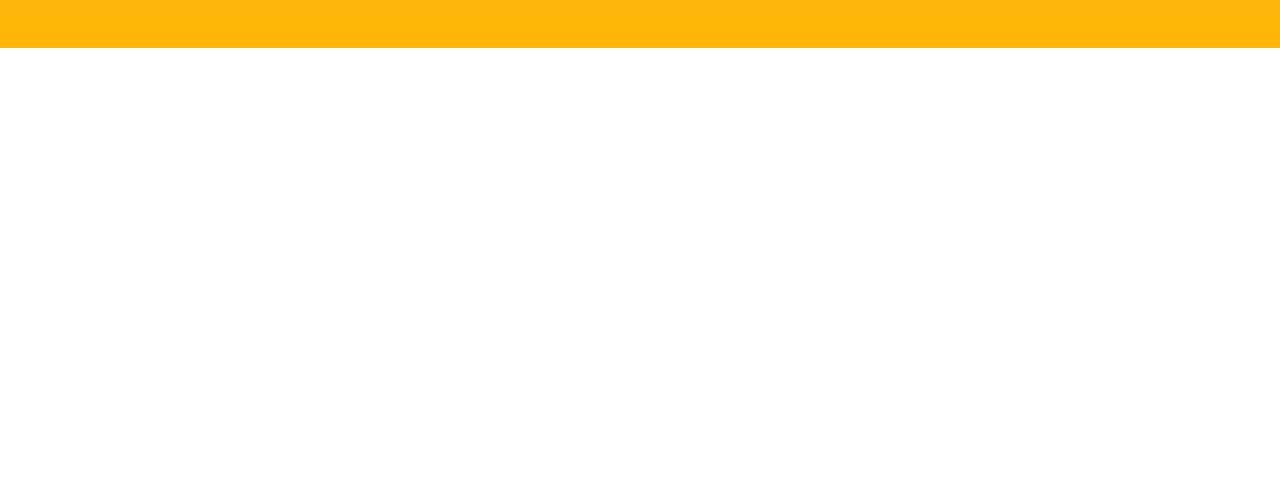
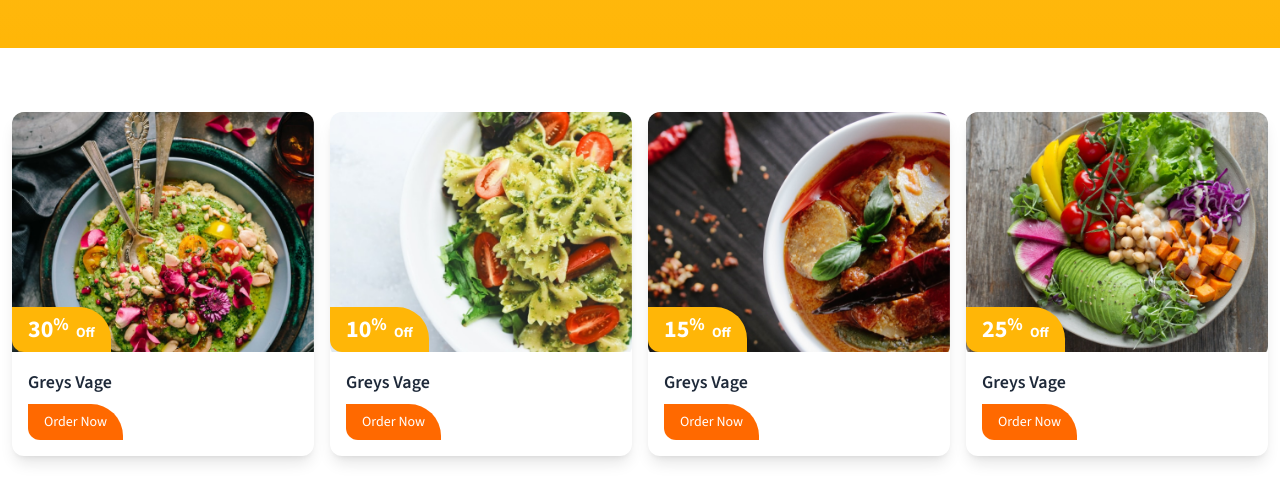
Before and after one commit to rjammarafzal/food-shop, a website: page index.html in a window 1280 px wide. Shown: the part 695-1196 px from the top of the page. Before the commit the page ends 800 px from the top, so only its background shows below. Drawn offline with nearby package versions, Linux system fonts and the light colour scheme.

Commit message:
one section is complete

```diff
--- a/index.html
+++ b/index.html
@@ -27,7 +27,7 @@
           <img src="./src/imgs/Logo.svg" alt="logo" />
         </div>
 
-        <div class=" hidden lg:flex flex-col lg:flex-row gap-3 lg:items-center ">
+        <div class="hidden lg:flex flex-col lg:flex-row gap-3 lg:items-center">
           <p class="font-bold text-[18px] text-gray-800f">Deliver to:</p>
           <div class="flex gap-2 items-center">
             <img src="./src/imgs/map-marker-alt.svg" alt="map" />
@@ -83,11 +83,13 @@
           <div class="w-full max-w-[856px]">
             <div>
               <h1
-                class= "  text-amber-50 font-extrabold text-[50px] lg:text-[88px] leading-[100%]"
+                class="text-amber-50 font-extrabold text-[50px] lg:text-[88px] leading-[100%]"
               >
                 Are You Starving?
               </h1>
-              <p class=" text-[12px] lg:text-[22px] text-[#504F4F] leading-[120%]">
+              <p
+                class="text-[12px] lg:text-[22px] text-[#504F4F] leading-[120%]"
+              >
                 wthin a few clicks, find a meals that are accessible near you
               </p>
             </div>
@@ -141,7 +143,7 @@
               </div>
 
               <!-- Address Input + Button -->
-              <div class="flex flex-col lg:flex-row items-end  gap-3">
+              <div class="flex flex-col lg:flex-row items-end gap-3">
                 <div class="w-full relative">
                   <img
                     src="./src/imgs/search-map.svg"
@@ -155,7 +157,7 @@
                   />
                 </div>
                 <button
-                  class="cursor-pointer flex gap-2 max-w-fit  lg:w-[200px] rounded-xl bg-[#F65900] hover:bg-[#f63500] to-90% px-6 py-3 font-semibold text-white shadow transition"
+                  class="cursor-pointer flex gap-2 max-w-fit lg:w-[200px] rounded-xl bg-[#F65900] hover:bg-[#f63500] to-90% px-6 py-3 font-semibold text-white shadow transition"
                 >
                   <img
                     src="/src/imgs/search-btn-find-food.svg"
@@ -176,6 +178,125 @@
         </div>
       </div>
       <!-- first-section (end) -->
+      <section>
+        <div class="grid grid-cols-1 sm:grid-cols-2 lg:grid-cols-4 gap-4 site-container my-16 justify-between">
+          <div class="w-auto rounded-xl overflow-hidden shadow-lg bg-white">
+            <!-- Image Section -->
+            <div class="relative">
+              <img
+                src="/src/imgs/dish-1.png"
+                alt="Food"
+                class="w-full h-60 object-cover"
+              />
+              <!-- Discount Badge -->
+              <div
+                class="absolute bottom-0 left-0 bg-[#FFB607] text-white font-bold px-4 py-2 rounded-tr-[32px] rounded-bl-[12px]"
+              >
+                <span class=" font-bold text-2xl leading-[120%]">30</span
+                ><span class="text-lg font-bold leading-[100%] align-top">%</span>
+                <span class="text-sm ml-1 leading-[100%]">Off</span>
+              </div>
+            </div>
+
+            <!-- Content Section -->
+            <div class="p-4">
+              <h3 class="text-gray-800 font-semibold text-lg">Greys Vage</h3>
+              <button
+                class="mt-2 bg-orange-500 hover:bg-orange-600 text-white text-sm font-medium px-4 py-2 rounded-tr-[32px] rounded-bl-[12px]"
+              >
+                Order Now
+              </button>
+            </div>
+          </div>
+
+          <div class="w-auto rounded-xl overflow-hidden shadow-lg bg-white">
+            <!-- Image Section -->
+            <div class="relative">
+              <img
+                src="/src/imgs/dish-2.png"
+                alt="Food"
+                class="w-full h-60 object-cover"
+              />
+              <!-- Discount Badge -->
+              <div
+                class="absolute bottom-0 left-0 bg-[#FFB607] text-white font-bold px-4 py-2 rounded-tr-[32px] rounded-bl-[12px]"
+              >
+                 <span class=" font-bold text-2xl leading-[120%]">10</span
+                ><span class="text-lg font-bold leading-[100%] align-top">%</span>
+                <span class="text-sm ml-1 leading-[100%]">Off</span>
+              </div>
+            </div>
+
+            <!-- Content Section -->
+            <div class="p-4">
+              <h3 class="text-gray-800 font-semibold text-lg">Greys Vage</h3>
+              <button
+                class="mt-2 bg-orange-500 hover:bg-orange-600 text-white text-sm font-medium px-4 py-2 rounded-tr-[32px] rounded-bl-[12px]"
+              >
+                Order Now
+              </button>
+            </div>
+          </div>
+
+          <div class="w-auto rounded-xl overflow-hidden shadow-lg bg-white">
+            <!-- Image Section -->
+            <div class="relative">
+              <img
+                src="/src/imgs/dish-3.png"
+                alt="Food"
+                class="w-full h-60 object-cover"
+              />
+              <!-- Discount Badge -->
+              <div
+                class="absolute bottom-0 left-0 bg-[#FFB607] text-white font-bold px-4 py-2 rounded-tr-[32px] rounded-bl-[12px]"
+              >
+                 <span class=" font-bold text-2xl leading-[120%]">15</span
+                ><span class="text-lg font-bold leading-[100%] align-top">%</span>
+                <span class="text-sm ml-1 leading-[100%]">Off</span>
+              </div>
+            </div>
+
+            <!-- Content Section -->
+            <div class="p-4">
+              <h3 class="text-gray-800 font-semibold text-lg">Greys Vage</h3>
+              <button
+                class="mt-2 bg-orange-500 hover:bg-orange-600 text-white text-sm font-medium px-4 py-2 rounded-tr-[32px] rounded-bl-[12px]"
+              >
+                Order Now
+              </button>
+            </div>
+          </div>
+
+          <div class="w-auto rounded-xl overflow-hidden shadow-lg bg-white">
+            <!-- Image Section -->
+            <div class="relative">
+              <img
+                src="/src/imgs/dish-4.png"
+                alt="Food"
+                class="w-full h-60 object-cover"
+              />
+              <!-- Discount Badge -->
+              <div
+                class="absolute bottom-0 left-0 bg-[#FFB607] text-white font-bold px-4 py-2 rounded-tr-[32px] rounded-bl-[12px]"
+              >
+                 <span class=" font-bold text-2xl leading-[120%]">25</span
+                ><span class="text-lg font-bold leading-[100%] align-top">%</span>
+                <span class="text-sm ml-1 leading-[100%]">Off</span>
+              </div>
+            </div>
+
+            <!-- Content Section -->
+            <div class="p-4">
+              <h3 class="text-gray-800 font-semibold text-lg">Greys Vage</h3>
+              <button
+                class="mt-2 bg-orange-500 hover:bg-orange-600 text-white text-sm font-medium px-4 py-2 rounded-tr-[32px] rounded-bl-[12px]"
+              >
+                Order Now
+              </button>
+            </div>
+          </div>
+        </div>
+      </section>
     </main>
   </body>
 </html>
```
Also changed, not shown: src/imgs/dish-1.png (added), src/imgs/dish-2.png (added), src/imgs/dish-3.png (added), src/imgs/dish-4.png (added), src/output.css.
